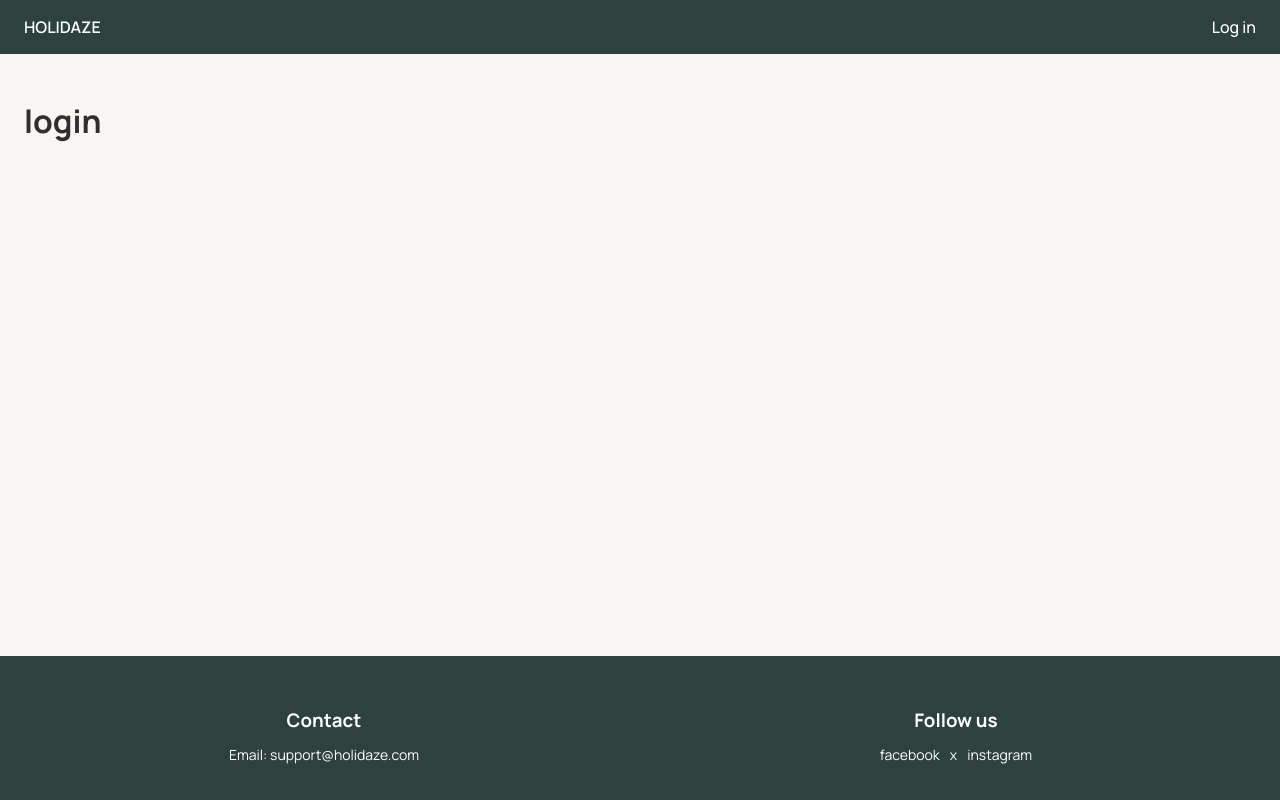
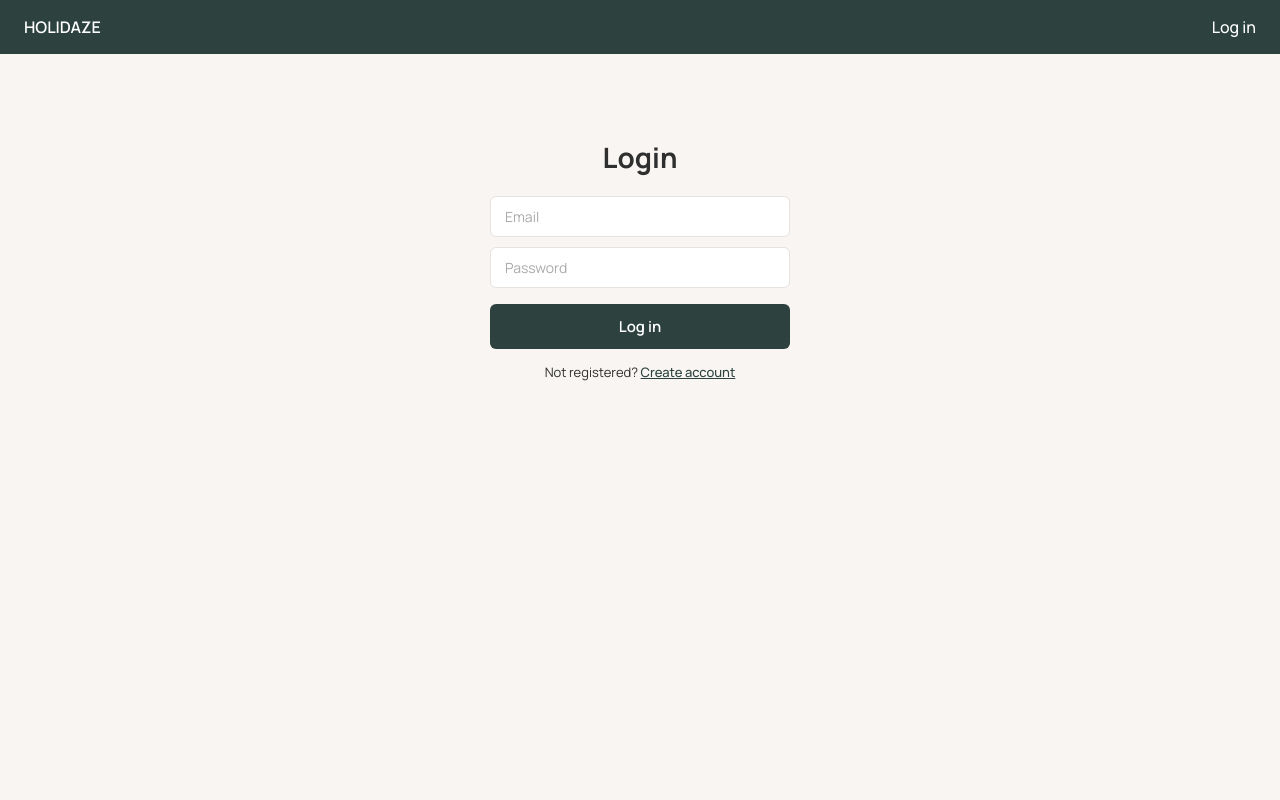
Before and after one commit to JarlErikMathiesen/project-exam-2-JarlErikMathiesen, a React (Vite) app: page /login in a window 1280 px wide. Shown: the top 800 px of the page. Built offline with nearby package versions, Linux system fonts and the light colour scheme.

Commit message:
added login page

```diff
--- a/src/App.jsx
+++ b/src/App.jsx
@@ -2,6 +2,7 @@ import Layout from './components/layout/Layout';
 import { Routes, Route } from 'react-router-dom';
 import HomePage from './pages/HomePage';
 import Login from './pages/Login';
+import Register from './pages/Register';
 import VenueDetailPage from './pages/VenueDetailPage';
 
 function App() {
@@ -11,6 +12,7 @@ function App() {
         <Routes>
           <Route path="/" element={<HomePage />} />
           <Route path="/login" element={<Login />} />
+          <Route path="/register" element={<Register />} />
           <Route path="/venue/:id" element={<VenueDetailPage />} />
         </Routes>
       </Layout>
--- /dev/null
+++ b/src/components/venue/BookingCard.jsx
@@ -0,0 +1,16 @@
+import styled from 'styled-components';
+
+const BookingBox = styled.div`
+  background: ${({ theme }) => theme.colors.white};
+  padding: 1.5rem;
+  border-radius: ${({ theme }) => theme.radius.sm};
+  box-shadow: 0 4px 12px rgba(0, 0, 0, 0.08);
+`;
+
+export default function BookingCard() {
+  return (
+    <BookingBox>
+      <button>Book now</button>
+    </BookingBox>
+  );
+}
--- a/src/pages/Login.jsx
+++ b/src/pages/Login.jsx
@@ -1,3 +1,124 @@
+import { useState } from 'react';
+import { Link } from 'react-router-dom';
+import styled from 'styled-components';
+
 export default function Login() {
-  return <h1>login</h1>;
+  const [email, setEmail] = useState('');
+  const [password, setPassword] = useState('');
+
+  const handleSubmit = (e) => {
+    e.preventDefault();
+    // Handle login logic here
+    console.log({ email, password });
+  };
+
+  return (
+    <Page>
+      <Card>
+        <Title>Login</Title>
+
+        <Form>
+          <Input
+            type="email"
+            placeholder="Email"
+            value={email}
+            onChange={(e) => setEmail(e.target.value)}
+          />
+          <Input
+            type="password"
+            placeholder="Password"
+            value={password}
+            onChange={(e) => setPassword(e.target.value)}
+          />
+
+          <SubmitButton onClick={handleSubmit}>Log in</SubmitButton>
+
+          <RegisterText>
+            Not registered?{' '}
+            <RegisterLink to="/register">Create account</RegisterLink>
+          </RegisterText>
+        </Form>
+      </Card>
+    </Page>
+  );
 }
+
+const Page = styled.div`
+  min-height: 100vh;
+  display: flex;
+  align-items: flex-start;
+  justify-content: center;
+  padding-top: 60px;
+`;
+
+const Card = styled.div`
+  width: 100%;
+  max-width: 300px;
+  display: flex;
+  flex-direction: column;
+  align-items: center;
+  gap: 20px;
+`;
+
+const Title = styled.h1`
+  font-size: 28px;
+  font-weight: 700;
+  color: ${({ theme }) => theme.colors.text};
+  margin: 0;
+`;
+
+const Form = styled.div`
+  width: 100%;
+  display: flex;
+  flex-direction: column;
+  gap: 10px;
+`;
+
+const Input = styled.input`
+  width: 100%;
+  padding: 10px 14px;
+  font-size: 14px;
+  font-family: ${({ theme }) => theme.font.family};
+  color: ${({ theme }) => theme.colors.text};
+  background-color: ${({ theme }) => theme.colors.white};
+  border: 1px solid ${({ theme }) => theme.colors.border};
+  border-radius: ${({ theme }) => theme.radius.sm};
+  outline: none;
+
+  &::placeholder {
+    color: #aaa;
+  }
+
+  &:focus {
+    border-color: ${({ theme }) => theme.colors.primary};
+  }
+`;
+
+const SubmitButton = styled.button`
+  width: 100%;
+  padding: 12px;
+  margin-top: 6px;
+  font-size: 15px;
+  font-weight: 600;
+  color: ${({ theme }) => theme.colors.white};
+  background-color: ${({ theme }) => theme.colors.primary};
+  border: none;
+  border-radius: ${({ theme }) => theme.radius.sm};
+
+  &:hover {
+    opacity: 0.9;
+  }
+`;
+
+const RegisterText = styled.p`
+  text-align: center;
+  font-size: 13px;
+  color: ${({ theme }) => theme.colors.text};
+  margin: 4px 0 0;
+`;
+
+const RegisterLink = styled(Link)`
+  color: ${({ theme }) => theme.colors.primary};
+  text-decoration: underline;
+  font-weight: 500;
+`;
--- /dev/null
+++ b/src/pages/Register.jsx
@@ -0,0 +1,3 @@
+export default function Register() {
+  return <h1>Register</h1>;
+}
--- a/src/pages/VenueDetailPage.jsx
+++ b/src/pages/VenueDetailPage.jsx
@@ -3,15 +3,8 @@ import { useEffect, useState } from 'react';
 import { getVenueById } from '../api/venues';
 import styled from 'styled-components';
 import RatingBox from '../components/ui/RatingBox';
-
+import BookingCard from '../components/venue/BookingCard';
 import { amenities } from '../utils/amenities';
-
-const BookingBox = styled.div`
-  background: ${({ theme }) => theme.colors.white};
-  padding: 1.5rem;
-  border-radius: ${({ theme }) => theme.radius.sm};
-  box-shadow: 0 4px 12px rgba(0, 0, 0, 0.08);
-`;
 
 const Amenities = styled.div`
   display: flex;
@@ -128,14 +121,6 @@ const PriceOwnerWrapper = styled.div`
   justify-content: space-between;
 `;
 
-function BookingCard() {
-  return (
-    <BookingBox>
-      <button>Book now</button>
-    </BookingBox>
-  );
-}
-
 export default function VenueDetailPage() {
   const { id } = useParams();
   const [venue, setVenue] = useState(null);
```
